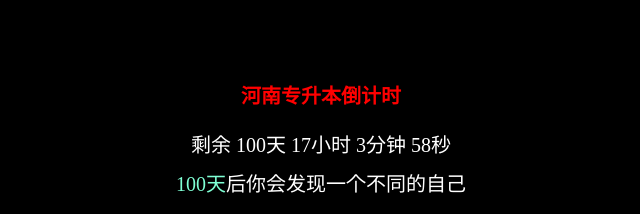
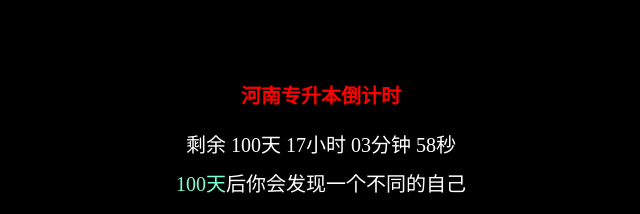
Before and after one commit to CarefreeMonarch/index, a plain HTML site: page index.html in a window 1280 px wide. Shown: the top 214 px of the page, 319-959 px from the left. Drawn offline with Linux system fonts and the light colour scheme.

Commit message:
Update index.html

```diff
--- a/index.html
+++ b/index.html
@@ -1,7 +1,7 @@
 <!--
  * @Author: your name
  * @Date: 2020-02-27 22:19:11
- * @LastEditTime: 2020-02-27 23:35:07
+ * @LastEditTime: 2020-02-27 23:54:06
  * @LastEditors: Please set LastEditors
  * @Description: In User Settings Edit
  * @FilePath: \专升本倒计时\index.html
@@ -88,11 +88,24 @@
             var hourt = parseInt(restSec / (60 * 60 * 1000) % 24);
             var minutet = parseInt(restSec / (60 * 1000) % 60);
             var secondt = parseInt(restSec / 1000 % 60);
+            function gettimer(){
+                if(hourt < 10){
+                    hourt =  "0" + hourt
+                }
+                if(minutet < 10){
+                    minutet =  "0" + minutet
+                }
+                if(secondt < 10){
+                    secondt =  "0" + secondt
+                }
+            }
+            gettimer()
             day.innerText = dayt + "天";
             dayT.innerText = dayt + "天";
             hour.innerText = hourt + "小时";
             minute.innerText = minutet + "分钟";
             second.innerText = secondt + "秒";
+
         }
         window.onload = function(){
             restTime()
```
